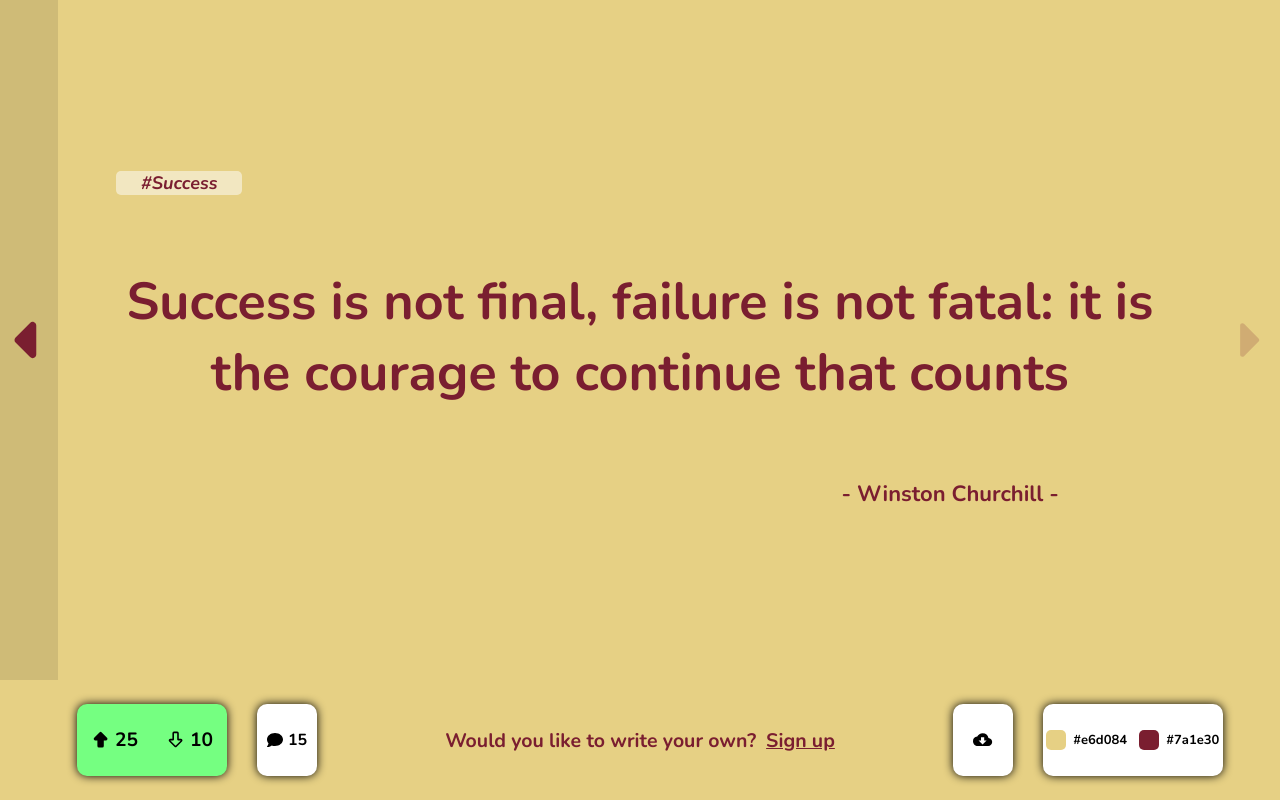
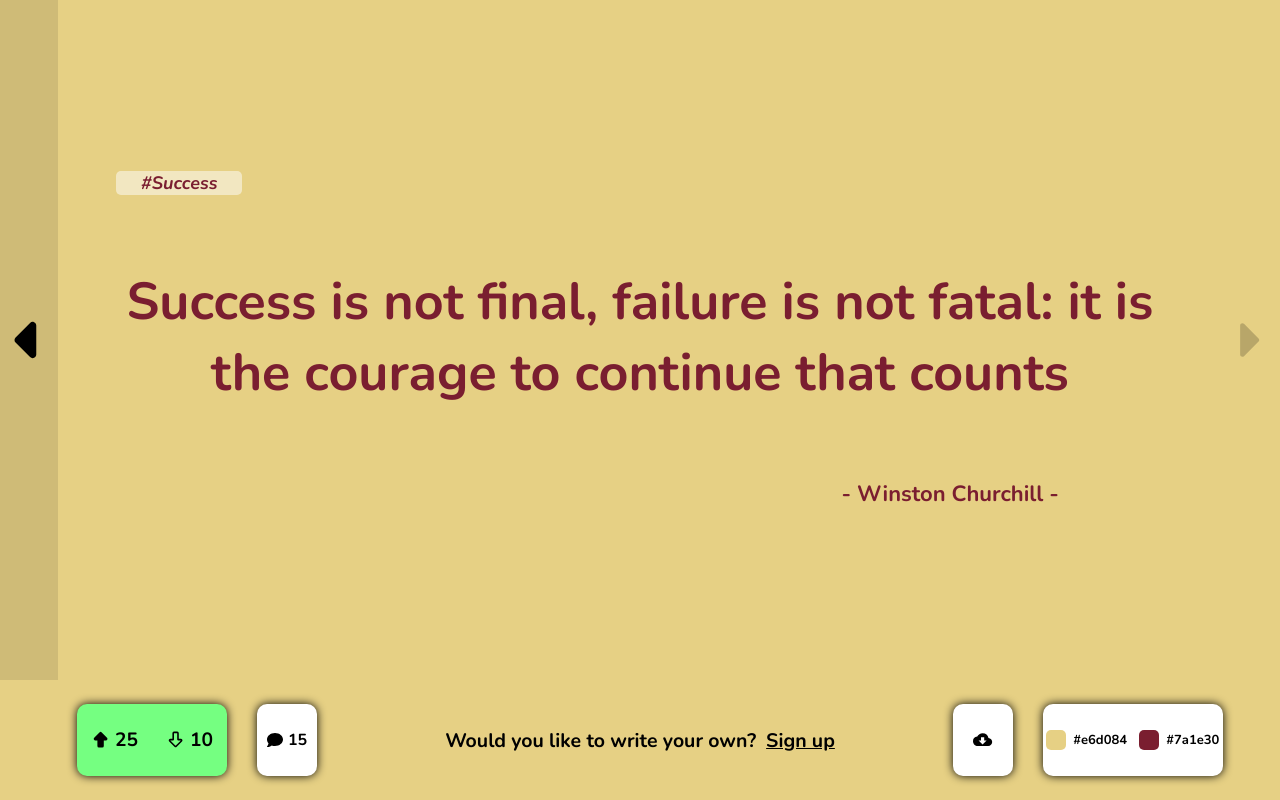
Before and after one commit to MirominaS/quote-web, a React (Vite) app: page / in a window 1280 px wide. Built offline with nearby package versions, Linux system fonts and the light colour scheme.

Commit message:
modified  colors, removed styles in the inline

```diff
--- a/src/pages/home/Home.css
+++ b/src/pages/home/Home.css
@@ -21,12 +21,12 @@
              justify-content: center;
              align-items: center;
              font-size: 58px;
-             color: rgb(122,30,48,0.2);
+             color: rgba(0, 0, 0, 0.2);
         }
 
         .home-quote-prev:hover, .home-quote-next:hover{
             background-color: rgba(0, 0, 0, 0.1);
-            color: rgb(122,30,48);
+            color: rgb(0, 0, 0);
         }
     }
 
@@ -68,7 +68,7 @@
             align-items: center;
             gap: 10px;
             font-size: small;
-            color: rgb(122,30,48);
+            color: rgb(0, 0, 0);
 
             .home-footer-signup-btn{
                 text-decoration: underline;
@@ -77,7 +77,8 @@
 
             .home-footer-signup-btn:hover{
                 text-shadow: 2px px 10px rgb(122,30,48);
-                font-size: x-large;
+                transform: scale(1.2);
+                transition-duration: 0.3s ;
             }
         }
 
--- a/src/pages/home/Home.jsx
+++ b/src/pages/home/Home.jsx
@@ -1,6 +1,5 @@
 import React, { useRef, useState } from "react";
 import Quote from "../../components/quote/Quote";
-import { ChromePicker } from "react-color";
 import { FaCaretLeft } from "react-icons/fa6";
 import { FaCaretRight } from "react-icons/fa";
 import "./Home.css";
@@ -86,29 +85,10 @@ const Home = () => {
     );
   };
 
-  const styles = {
-    popover: {
-      position: "absolute",
-      zIndex: "2",
-      bottom: 0,
-    },
-    cover: {
-      position: "fixed",
-      bottom: 0,
-      top: 0,
-      left: 0,
-      right: 0,
-    },
-  };
-
   return (
     <div className="home-container" style={{ backgroundColor: `${getBgColor}` }}>
       <div className="home-quote">
-        <div
-          className="home-quote-prev"
-          style={{ color: `${getTextColor}` }}
-          onClick={handlePrev}
-        >
+        <div className="home-quote-prev" onClick={handlePrev}>
           <FaCaretLeft />
         </div>
         {quoteDetails.map(
@@ -125,11 +105,7 @@ const Home = () => {
             )
         )}
 
-        <div
-          className="home-quote-next"
-          style={{ color: `${getTextColor}` }}
-          onClick={handleNext}
-        >
+        <div className="home-quote-next" onClick={handleNext}>
           <FaCaretRight />
         </div>
       </div>
```
